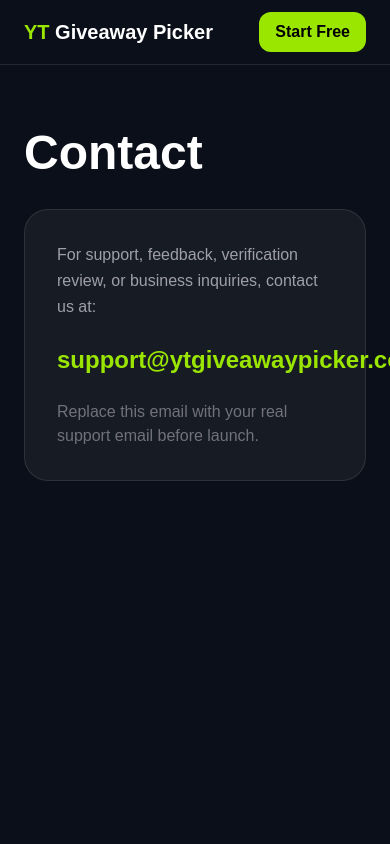
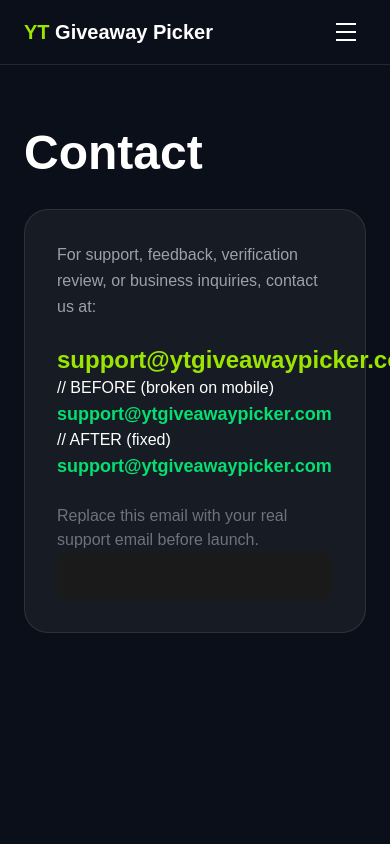
Before and after one commit to stratiqdigital-ca/yt-comment-picker, a Next.js app: page /contact in a window 390 px wide. Shown: the top 844 px of the page. Built offline with nearby package versions, Linux system fonts and the light colour scheme.

Commit message:
fix: add mobile hamburger menu to SiteHeader

```diff
--- a/app/contact/page.tsx
+++ b/app/contact/page.tsx
@@ -17,11 +17,20 @@ export default function ContactPage() {
 
           <p className="mt-6 text-2xl font-black text-lime-400">
             support@ytgiveawaypicker.com
-          </p>
+          </p>// BEFORE (broken on mobile)
+           <p className="text-green-400 font-semibold text-lg">
+             support@ytgiveawaypicker.com
+               </p>
+
+               // AFTER (fixed)
+               <p className="text-green-400 font-semibold text-lg break-all overflow-wrap-anywhere">
+                support@ytgiveawaypicker.com
+                 </p>
 
           <p className="mt-6 text-zinc-500">
             Replace this email with your real support email before launch.
           </p>
+          <div className="bg-[#1a1a1a] rounded-xl p-6 overflow-hidden"></div>
         </div>
       </div>
     </main>
--- a/components/SiteHeader.tsx
+++ b/components/SiteHeader.tsx
@@ -1,76 +1,166 @@
+'use client'
+
+import { useState } from 'react'
+
 export default function SiteHeader() {
+  const [menuOpen, setMenuOpen] = useState(false)
+
   return (
     <header className="sticky top-0 z-50 border-b border-white/10 bg-[#0B0F19] text-white">
       <div className="max-w-6xl mx-auto px-6 h-16 flex items-center justify-between">
+
+        {/* Logo */}
         <a href="/" className="font-black text-xl">
           <span className="text-lime-400">YT</span> Giveaway Picker
         </a>
 
+        {/* Desktop Nav */}
         <nav className="hidden md:flex items-center gap-6 text-sm text-zinc-400">
           <a href="/#tool" className="hover:text-white">
             Tool
           </a>
 
           <div className="relative group">
-            <button className="hover:text-white">
+            <button className="hover:text-white flex items-center gap-1">
               Learn
+              <svg className="w-3 h-3 mt-0.5" fill="none" stroke="currentColor" viewBox="0 0 24 24">
+                <path strokeLinecap="round" strokeLinejoin="round" strokeWidth={2} d="M19 9l-7 7-7-7" />
+              </svg>
             </button>
 
             <div className="absolute left-0 top-full pt-4 hidden group-hover:block">
               <div className="w-72 rounded-2xl border border-white/10 bg-[#101827] p-3 shadow-2xl">
-                <a
-                  href="/youtube-comment-picker"
-                  className="block rounded-xl px-4 py-3 hover:bg-white/5"
-                >
+                <a href="/youtube-comment-picker" className="block rounded-xl px-4 py-3 hover:bg-white/5">
                   <p className="font-bold text-white">YouTube Comment Picker</p>
-                  <p className="text-xs text-zinc-500 mt-1">
-                    Pick winners from YouTube comments.
-                  </p>
+                  <p className="text-xs text-zinc-500 mt-1">Pick winners from YouTube comments.</p>
                 </a>
-
-                <a
-                  href="/youtube-shorts-giveaway-picker"
-                  className="block rounded-xl px-4 py-3 hover:bg-white/5"
-                >
+                <a href="/youtube-shorts-giveaway-picker" className="block rounded-xl px-4 py-3 hover:bg-white/5">
                   <p className="font-bold text-white">YouTube Shorts Picker</p>
-                  <p className="text-xs text-zinc-500 mt-1">
-                    Giveaway picker for Shorts comments.
-                  </p>
+                  <p className="text-xs text-zinc-500 mt-1">Giveaway picker for Shorts comments.</p>
                 </a>
-
-                <a
-                  href="/random-youtube-comment-picker"
-                  className="block rounded-xl px-4 py-3 hover:bg-white/5"
-                >
+                <a href="/random-youtube-comment-picker" className="block rounded-xl px-4 py-3 hover:bg-white/5">
                   <p className="font-bold text-white">Random Comment Picker</p>
-                  <p className="text-xs text-zinc-500 mt-1">
-                    Random YouTube winner generator.
-                  </p>
+                  <p className="text-xs text-zinc-500 mt-1">Random YouTube winner generator.</p>
                 </a>
               </div>
             </div>
           </div>
 
-          <a href="/#features" className="hover:text-white">
+          <a href="/#features" className="hover:text-white">Features</a>
+          <a href="/#how-it-works" className="hover:text-white">How it works</a>
+          <a href="/#faq" className="hover:text-white">FAQ</a>
+        </nav>
+
+        {/* Desktop CTA + Mobile Hamburger Row */}
+        <div className="flex items-center gap-3">
+          <a
+            href="/#tool"
+            className="hidden md:flex h-10 px-4 rounded-xl bg-lime-400 text-black font-black items-center text-sm"
+          >
+            Start Free
+          </a>
+
+          {/* Hamburger — mobile only */}
+          <button
+            onClick={() => setMenuOpen(!menuOpen)}
+            className="md:hidden flex flex-col justify-center items-center w-10 h-10 rounded-xl hover:bg-white/10 transition gap-1.5"
+            aria-label="Toggle menu"
+          >
+            <span
+              className={`block w-5 h-0.5 bg-white transition-all duration-300 ${
+                menuOpen ? 'rotate-45 translate-y-2' : ''
+              }`}
+            />
+            <span
+              className={`block w-5 h-0.5 bg-white transition-all duration-300 ${
+                menuOpen ? 'opacity-0' : ''
+              }`}
+            />
+            <span
+              className={`block w-5 h-0.5 bg-white transition-all duration-300 ${
+                menuOpen ? '-rotate-45 -translate-y-2' : ''
+              }`}
+            />
+          </button>
+        </div>
+      </div>
+
+      {/* Mobile Menu Dropdown */}
+      {menuOpen && (
+        <div className="md:hidden bg-[#0B0F19] border-t border-white/10 px-6 py-4 flex flex-col gap-1">
+
+          <a
+            href="/#tool"
+            onClick={() => setMenuOpen(false)}
+            className="text-zinc-300 hover:text-white py-3 text-sm border-b border-white/5"
+          >
+            Tool
+          </a>
+
+          {/* Learn Section */}
+          <div className="py-3 border-b border-white/5">
+            <p className="text-xs text-zinc-600 uppercase tracking-widest mb-2 font-semibold">
+              Learn
+            </p>
+            <a
+              href="/youtube-comment-picker"
+              onClick={() => setMenuOpen(false)}
+              className="block rounded-xl px-3 py-2.5 hover:bg-white/5 mb-1"
+            >
+              <p className="text-sm font-bold text-white">YouTube Comment Picker</p>
+              <p className="text-xs text-zinc-500 mt-0.5">Pick winners from YouTube comments.</p>
+            </a>
+            <a
+              href="/youtube-shorts-giveaway-picker"
+              onClick={() => setMenuOpen(false)}
+              className="block rounded-xl px-3 py-2.5 hover:bg-white/5 mb-1"
+            >
+              <p className="text-sm font-bold text-white">YouTube Shorts Picker</p>
+              <p className="text-xs text-zinc-500 mt-0.5">Giveaway picker for Shorts comments.</p>
+            </a>
+            <a
+              href="/random-youtube-comment-picker"
+              onClick={() => setMenuOpen(false)}
+              className="block rounded-xl px-3 py-2.5 hover:bg-white/5"
+            >
+              <p className="text-sm font-bold text-white">Random Comment Picker</p>
+              <p className="text-xs text-zinc-500 mt-0.5">Random YouTube winner generator.</p>
+            </a>
+          </div>
+
+          <a
+            href="/#features"
+            onClick={() => setMenuOpen(false)}
+            className="text-zinc-300 hover:text-white py-3 text-sm border-b border-white/5"
+          >
             Features
           </a>
 
-          <a href="/#how-it-works" className="hover:text-white">
+          <a
+            href="/#how-it-works"
+            onClick={() => setMenuOpen(false)}
+            className="text-zinc-300 hover:text-white py-3 text-sm border-b border-white/5"
+          >
             How it works
           </a>
 
-          <a href="/#faq" className="hover:text-white">
+          <a
+            href="/#faq"
+            onClick={() => setMenuOpen(false)}
+            className="text-zinc-300 hover:text-white py-3 text-sm"
+          >
             FAQ
           </a>
-        </nav>
 
           <a
             href="/#tool"
-          className="h-10 px-4 rounded-xl bg-lime-400 text-black font-black flex items-center"
+            onClick={() => setMenuOpen(false)}
+            className="mt-3 w-full h-12 rounded-xl bg-lime-400 text-black font-black flex items-center justify-center text-sm"
           >
             Start Free
           </a>
         </div>
+      )}
     </header>
-  );
+  )
 }
```
Lines whose indentation alone changed are shown as unchanged.
